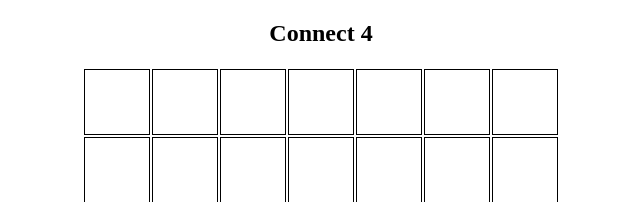
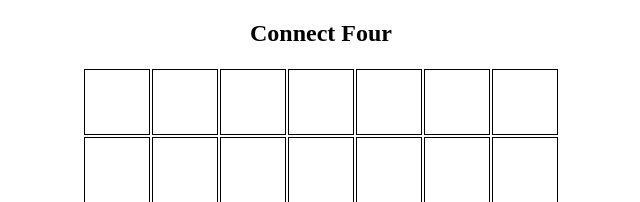
Before and after one commit to Riaz125/Connect-Four, a plain HTML site: page index.html in a window 1280 px wide. Shown: the top 202 px of the page, 319-959 px from the left. Drawn offline with Linux system fonts and the light colour scheme.

Commit message:
routine commit

```diff
--- a/index.html
+++ b/index.html
@@ -9,7 +9,7 @@
     <script defer src="js/main.js"></script>
 </head>
 <body>
-    <h2>Connect 4</h2>
+    <h2>Connect Four</h2>
     <table id="board">
         <tr class = "r6">
           <td class="0" id="0"><div></div></td>
--- a/js/main.js
+++ b/js/main.js
@@ -147,7 +147,6 @@ function handleTurn(e) {
             } else {
             playerOneGrid.push(columns[column].shift());
             board[column].push(1);
-            console.log(board);
             }
             // checks if the player has won and changes the winner variable to that player's number
             winningCombos.forEach(function(array) {
@@ -174,7 +173,6 @@ function handleTurn(e) {
             } else {
             playerTwoGrid.push(columns[column].shift());
             board[column].push(2);
-            console.log(board);
         }
             winningCombos.forEach(function(array) {
                 if(array.every(i => playerTwoGrid.includes(i))) {
```
